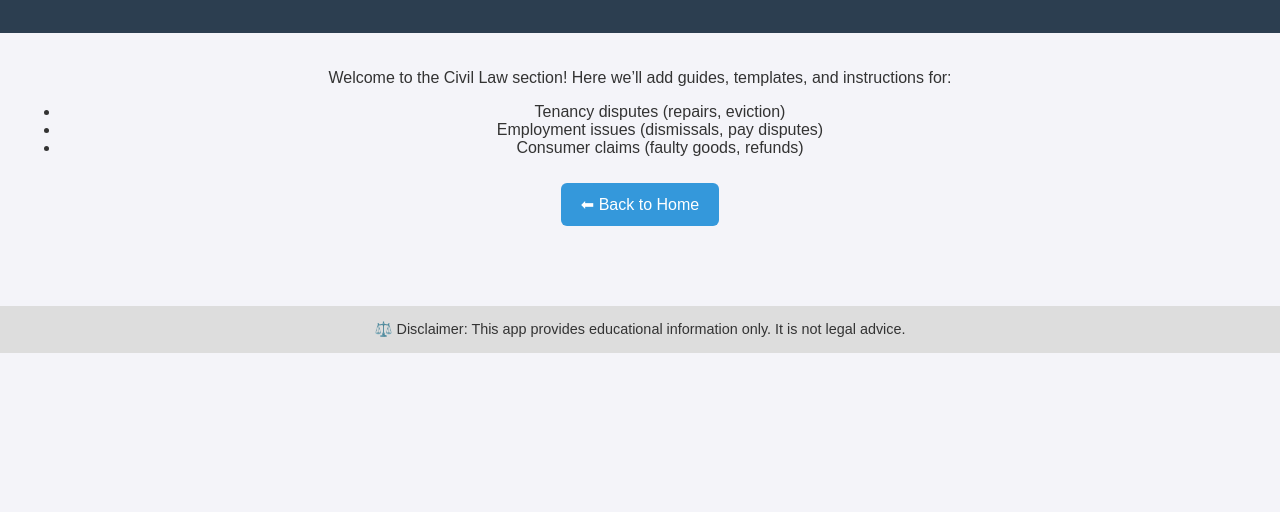
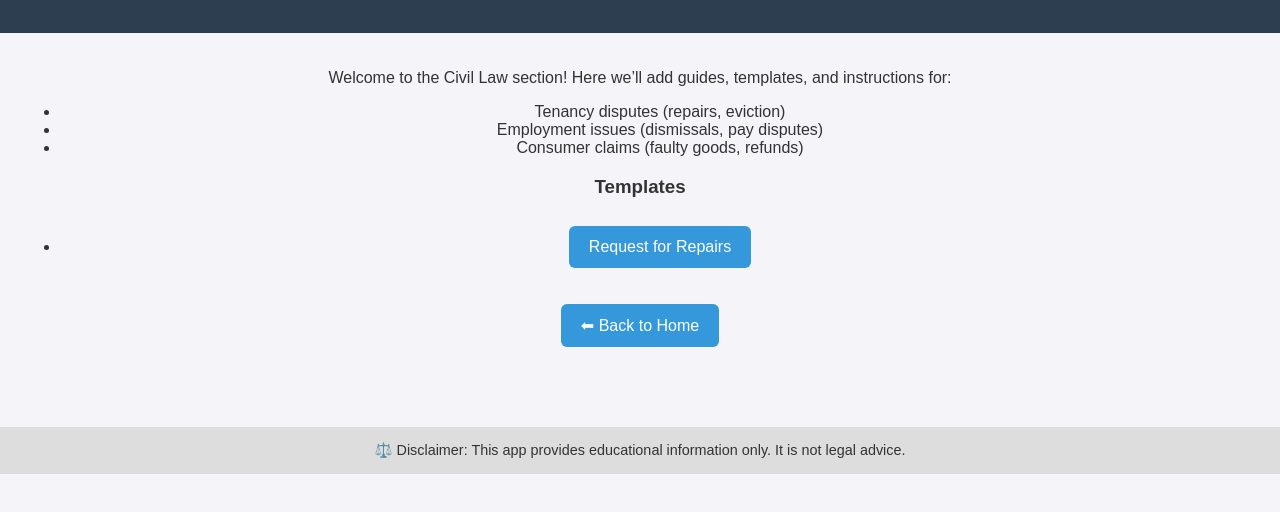
Before and after one commit to newitt75-ux/JusticeKit-app, a plain HTML site: page civil-law.html in a window 1280 px wide. Shown: the part 94-606 px from the top of the page. Drawn offline with Linux system fonts and the light colour scheme.

Commit message:
Update civil-law.html

```diff
--- a/civil-law.html
+++ b/civil-law.html
@@ -57,7 +57,10 @@
       <li>Employment issues (dismissals, pay disputes)</li>
       <li>Consumer claims (faulty goods, refunds)</li>
     </ul>
-
+<h3>Templates</h3>
+  <ul>
+    <li><a href="repairs-request.html" class="button">Request for Repairs</a></li>
+  </ul>
     <a class="button" href="index.html">⬅ Back to Home</a>
   </main>
 
```
